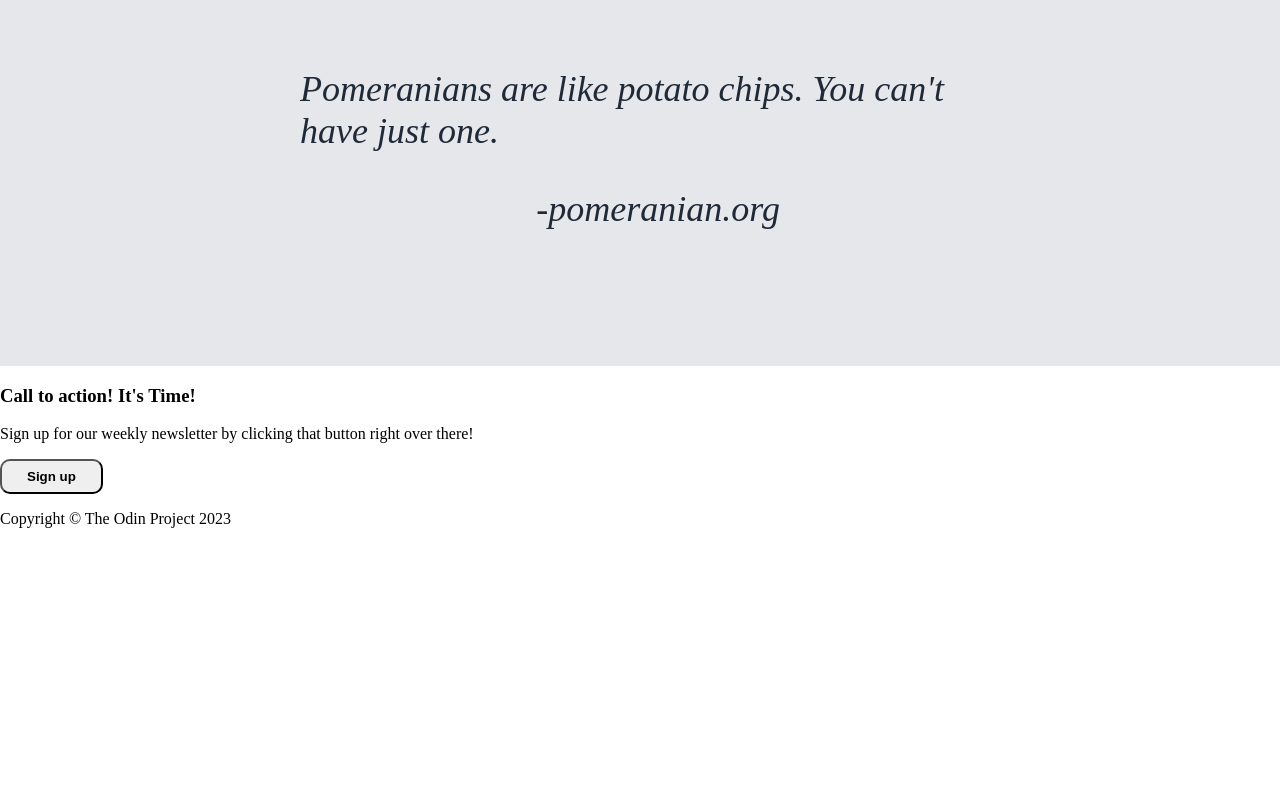
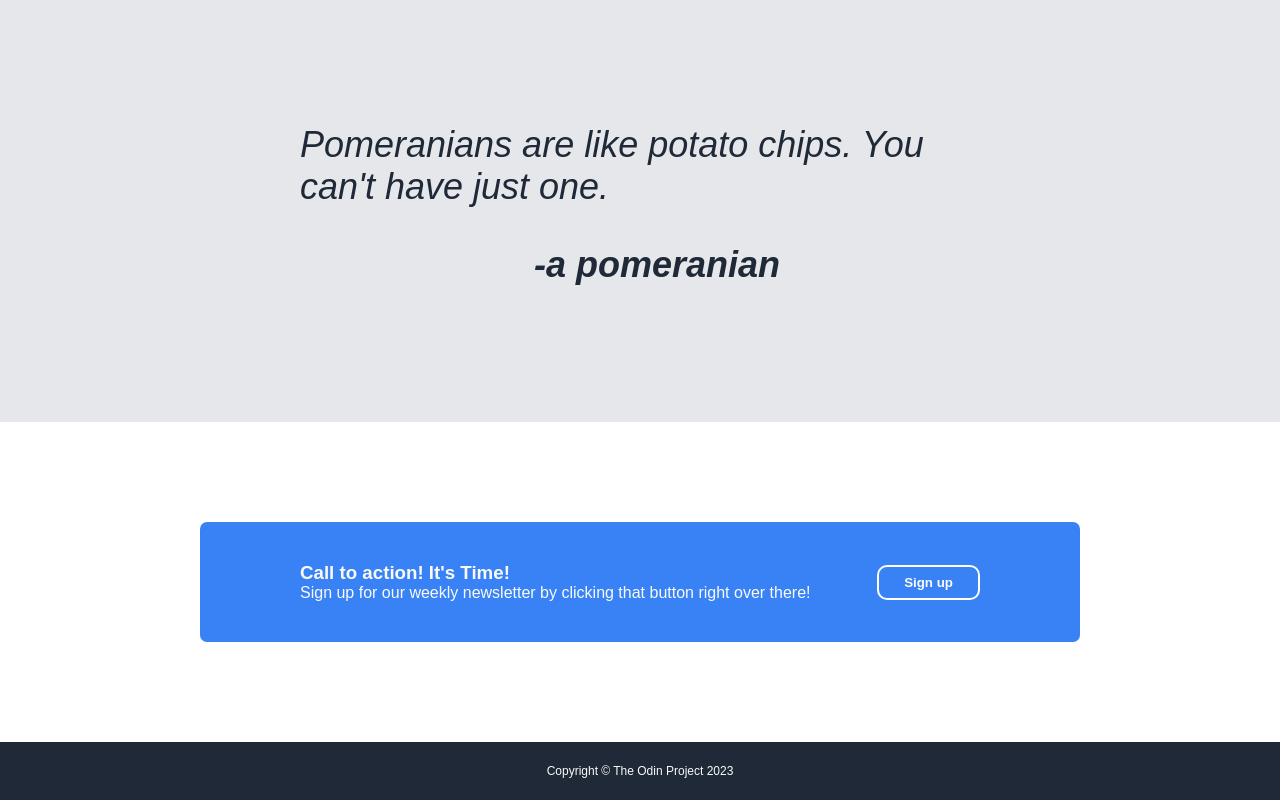
Before and after one commit to muffiez/Landing-Page, a plain HTML site: page index.html in a window 1280 px wide. Shown: the part 1067-1867 px from the top of the page. Before the commit the page ends 1611 px from the top, so only its background shows below. Drawn offline with Linux system fonts and the light colour scheme.

Commit message:
Complete final two sections of landing page in index.html and style.css

```diff
--- a/index.html
+++ b/index.html
@@ -52,12 +52,17 @@
     </div>
     <div class="quote">
       <p class="q1">Pomeranians are like potato chips. You can't have just one.</p>
-      <p class="q2">-pomeranian.org</p>
+      <p class="q2">-a pomeranian</p>
     </div>
-    <h3>Call to action! It's Time!</h3>
-    <p>Sign up for our weekly newsletter by clicking that button right over there!</p>
-    <button class="b2">Sign up</button>
-
-    <p>Copyright © The Odin Project 2023</p>
+    <div class="bottom">
+      <div class="bleft">
+        <h3 class="action">Call to action! It's Time!</h3>
+        <p class="signup">Sign up for our weekly newsletter by clicking that button right over there!</p>
+    </div>
+      <button class="b2">Sign up</button>
+    </div>
+    <div class="footer">
+      <p>Copyright © The Odin Project 2023</p>
+    </div>
 </body>
 </html>
--- a/style.css
+++ b/style.css
@@ -1,5 +1,6 @@
 body {
     margin: 0;
+    font-family: Arial, Helvetica, sans-serif;
 }
 .header {
     display: flex;
@@ -125,7 +126,6 @@ a:hover, a:visited, a:link, a:active {
     padding-bottom: 100px;
     display: flex;
     flex-direction: column;
-
 }
 
 .q1 {
@@ -136,6 +136,45 @@ a:hover, a:visited, a:link, a:active {
 .q2 {
     display: flex;
     justify-content: flex-end;
+    font-weight: bold;
     margin-top: 0;
     padding-right: 200px;
 }
+.bottom {
+    display: flex;
+    justify-content: space-between;
+    align-items: center;
+    background-color: #3882f6;
+    color: #f9faf8;
+    border-radius: 7px;
+    margin: 100px;
+    margin-left: 200px;
+    margin-right: 200px;
+}
+.bleft {
+    display: flex;
+    flex-direction: column;
+    margin-left: 100px;
+}
+.b2 {
+    background-color: #3882f6;
+    color: #f9faf8;
+    border: 2px solid white;
+    border-radius: 10px;
+    margin-right: 100px;
+}
+.action {
+    margin-bottom: 0;
+    margin-top: 40px;
+}
+.signup {
+    margin-top: 0;
+    margin-bottom: 40px;
+}
+.footer {
+    background-color: #1F2937;
+    color: #f9faf8;
+    text-align: center;
+    font-size: 12px;
+    padding: 10px;
+}
```
